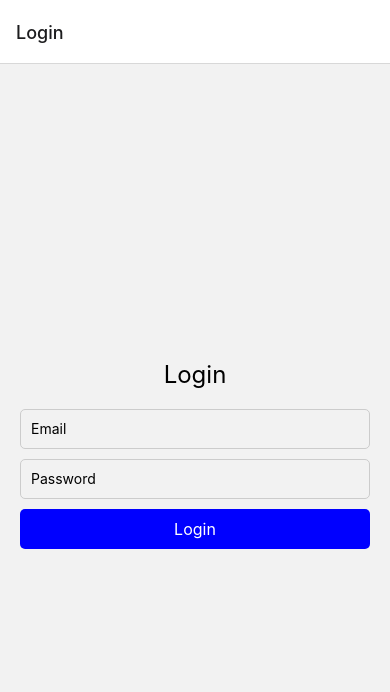
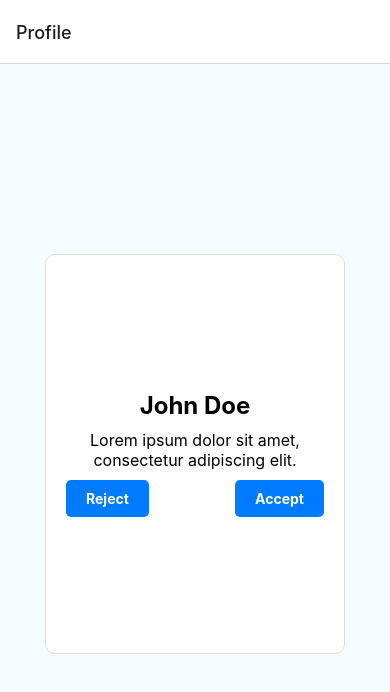
Before and after one commit to Mon-Rico/HD2024, a React Native app: screen / in a window 390 px wide. Shown: the top 692 px of the page. Built offline with nearby package versions, Linux system fonts and the light colour scheme.

Commit message:
Update App.js

```diff
--- a/App.js
+++ b/App.js
@@ -5,7 +5,6 @@ import { NavigationContainer } from '@react-navigation/native';
 import { createStackNavigator } from '@react-navigation/stack';
 
 import Chat from './Chat';
-import Login from './Login';
 
 const { width } = Dimensions.get('window');
 
@@ -13,6 +12,7 @@ const profiles = [
   {
     id: 1,
     name: 'John Doe',
+    //
     categories: ['Sports', 'Technology'],
     website: 'example.com',
     description: 'Lorem ipsum dolor sit amet, consectetur adipiscing elit.',
@@ -20,6 +20,7 @@ const profiles = [
   {
     id: 2,
     name: 'Jane Smith',
+    //
     categories: ['Art', 'Music'],
     website: 'example.com',
     description: 'Lorem ipsum dolor sit amet, consectetur adipiscing elit.',
@@ -27,6 +28,7 @@ const profiles = [
   {
     id: 3,
     name: 'Peter Griffin',
+    //
     categories: ['Medical', 'Education'],
     website: 'example.com',
     description: 'Lorem ipsum dolor sit amet, consectetur adipiscing elit.',
@@ -43,10 +45,8 @@ function ProfileScreen({ navigation }) {
     const newIndex = direction === 'right' ? currentIndex - 1 : currentIndex + 1;
 
     // Stop swiping if accepted the last profile
-    if (direction === 'right' && currentIndex === profiles.length - 1) {
-      if (currentIndex === 2) {
-        navigation.navigate('Chat');
-      }
+    if (direction === 'right') {
+      navigation.navigate('Chat');
     }
 
     // Continue swiping if rejected or accepted other profiles
@@ -93,8 +93,7 @@ function ProfileScreen({ navigation }) {
 function App() {
   return (
     <NavigationContainer>
-      <Stack.Navigator initialRouteName="Login">
-        <Stack.Screen name="Login" component={Login} />
+      <Stack.Navigator initialRouteName="Profile">
         <Stack.Screen name="Profile" component={ProfileScreen} />
         <Stack.Screen name="Chat" component={Chat} />
       </Stack.Navigator>
```
